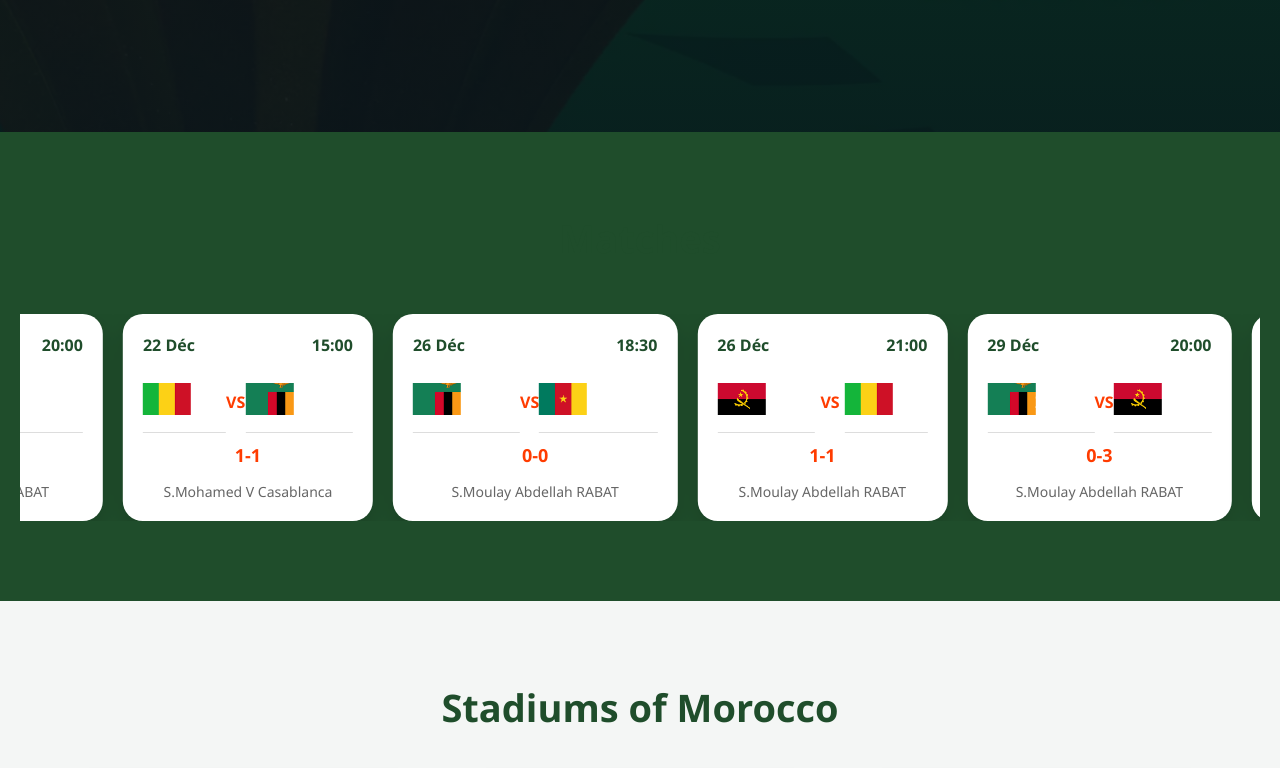
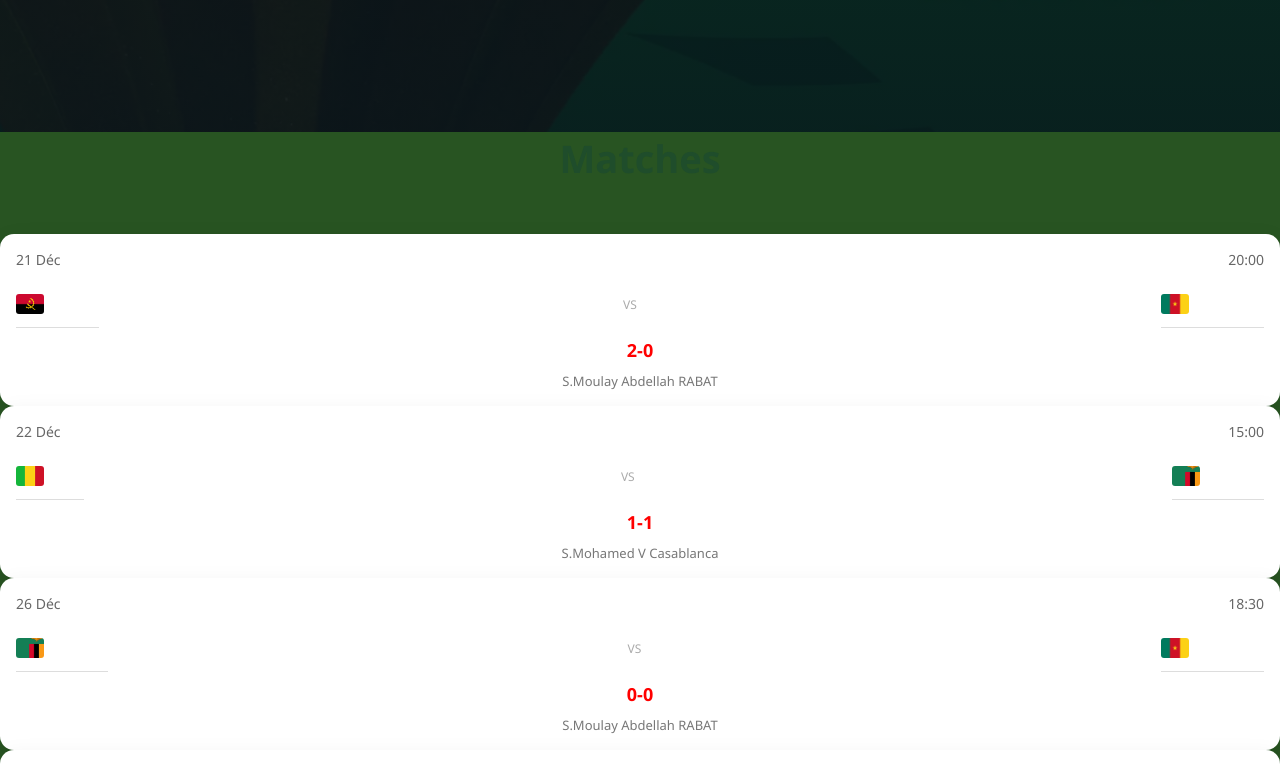
Before and after one commit to merirebz/CAN-2025, a React (Create React App) app in the folder Desktop/can/: page / in a window 1280 px wide. Shown: the part 800-1568 px from the top of the page. Built offline with nearby package versions, Linux system fonts and the light colour scheme.

Commit message:
Update matches.css

```diff
--- a/Desktop/can/src/styles/matches.css
+++ b/Desktop/can/src/styles/matches.css
@@ -1,40 +1,31 @@
 
-.matches-section {
-  background: #1f4d2b;
-  padding: 80px 20px;
-  overflow: hidden;
-  position: relative;
+.matches-grid {
+  display: grid;
+  grid-template-columns: repeat(auto-fill, minmax(280px, 1fr));
+  gap: 20px;
+  padding: 20px 0;
 }
-.section-title {
-  text-align: center;
-  color: #fff;
-  font-size: 36px;
-  margin-bottom: 40px;
+
+.match-card {
+  background: #fff;
+  border-radius: 14px;
+  padding: 16px;
+  box-shadow: 0 8px 25px rgba(0,0,0,0.08);
+  transition: transform 0.2s ease;
 }
-.matches-slider {
-  overflow: hidden;
-  width: 100%;
+
+.match-card:hover {
+  transform: translateY(-4px);
 }
-.matches-track {
-  display: flex;
-  gap: 20px;
-  animation: scroll 20s linear infinite;
-}
-.match-card {
-  min-width: 250px;
-  background: #fff;
-  border-radius: 20px;
-  padding: 20px;
-  box-shadow: 0 10px 25px rgba(0, 0, 0, 0.15);
-  flex-shrink: 0;
-}
+
 .match-header {
   display: flex;
   justify-content: space-between;
-  font-weight: bold;
-  color: #1f4d2b;
-  margin-bottom: 15px;
+  font-size: 14px;
+  color: #666;
+  margin-bottom: 12px;
 }
+
 .teams {
   display: flex;
   align-items: center;
@@ -42,51 +33,33 @@
 }
 
 .team {
-  text-align: center;
+  display: flex;
+  align-items: center;
+  gap: 8px;
 }
 
 .team img {
-  width: 48px;
-  height: 32px;
+  width: 28px;
+  height: 20px;
   object-fit: cover;
-  margin-bottom: 5px;
-}
-
-.team p {
-  font-weight: 600;
+  border-radius: 3px;
 }
 
 .vs {
-  font-weight: bold;
-  color: #ff3c00;
+  font-size: 12px;
+  color: #aaa;
 }
 
 .score {
   text-align: center;
+  font-weight: 700;
+  margin: 10px 0;
   font-size: 18px;
-  font-weight: bold;
-  margin-top: 10px;
-  color: #ff3c00;
+  color: red;
 }
 
 .stadium {
   text-align: center;
-  margin-top: 15px;
-  font-size: 14px;
-  color: #666;
+  font-size: 13px;
+  color: #777;
 }
-
-@keyframes scroll {
-  0% {
-    transform: translateX(0);
-  }
-  100% {
-    transform: translateX(-50%);
-  }
-}
-
-@media (max-width: 640px) {
-  .match-card {
-    min-width: 200px;
-  }
-}
```
